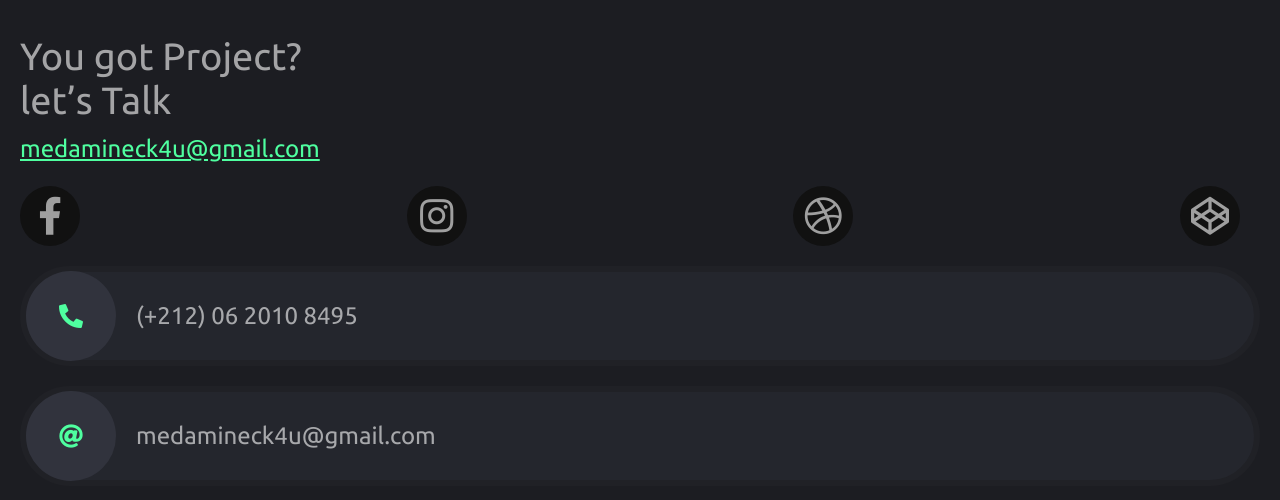
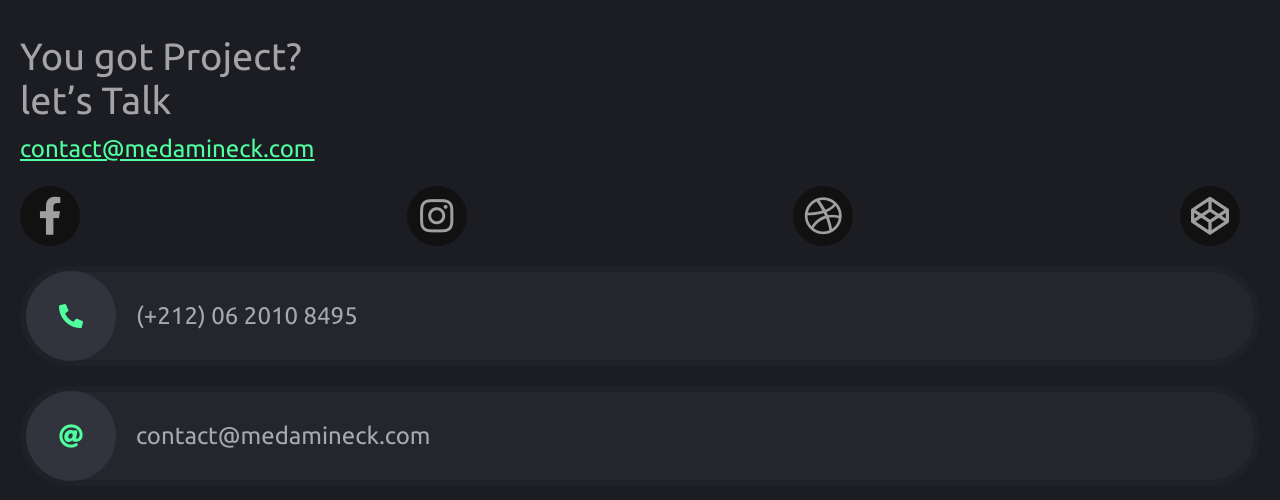
Before and after one commit to MedAmineCk/medamineck.github.io, a website built with Parcel: page index.html in a window 1280 px wide. Shown: the part 4880-5380 px from the top of the page. Built offline with nearby package versions, Linux system fonts and the light colour scheme.

Commit message:
update contact email

```diff
--- a/index.html
+++ b/index.html
@@ -204,7 +204,7 @@
             </div>
             <div class="min_title">
               Every greate design begin with an
-                even  better story
+              even better story
             </div>
             <p>
               Since beginning my journey as a freelance designer
@@ -406,7 +406,7 @@
         <div class="right">
           <p>You got Project? <br>
             let’s Talk</p>
-            <a href="#">medamineck4u@gmail.com</a>
+          <a href="#">contact@medamineck.com</a>
           <div class="flex_content social-media">
             <div class="item flex_center"><i class="fab fa-facebook-f"></i></div>
             <div class="item flex_center"><i class="fab fa-instagram"></i></div>
@@ -426,7 +426,7 @@
             <div class="icon flex_center">
               <i class="fas fa-at"></i>
             </div>
-            <span>medamineck4u@gmail.com</span>
+            <span>contact@medamineck.com</span>
           </div>
         </div>
         <div class="hr"></div>
```
Lines whose indentation alone changed are shown as unchanged.
